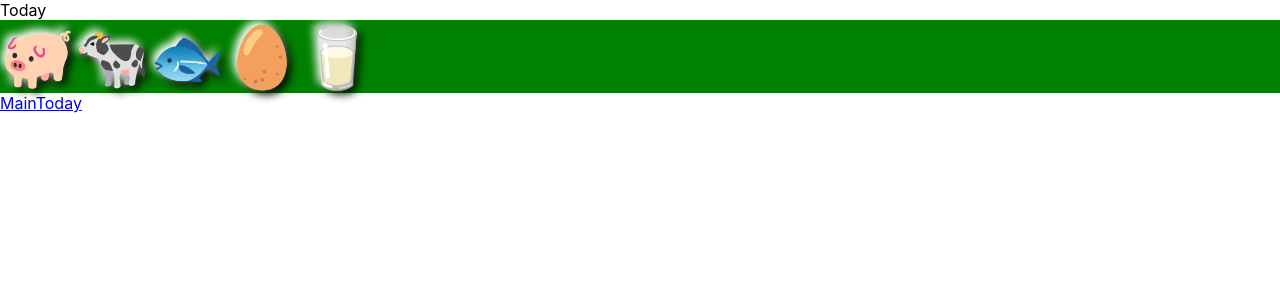
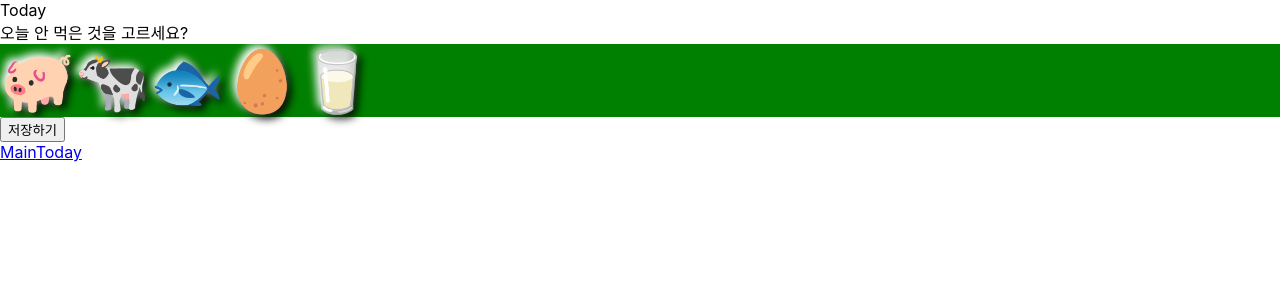
Before and after one commit to veggie-meal/veggie_web, a React (Create React App) app: page /today in a window 1280 px wide. Shown: the top 300 px of the page. Built offline with nearby package versions, Linux system fonts and the light colour scheme.

Commit message:
Add page description and save button

```diff
--- a/src/pages/Today.js
+++ b/src/pages/Today.js
@@ -2,9 +2,14 @@ import React from 'react';
 import EmojiButton from '../components/EmojiButton';
 
 function Today() {
+  function handleClick() {
+    console.log('clicked');
+  }
+
   return (
     <div>
       <header>Today</header>
+      <div>오늘 안 먹은 것을 고르세요?</div>
       <main>
         <EmojiButton food="🐖" />
         <EmojiButton food="🐄" />
@@ -12,6 +17,7 @@ function Today() {
         <EmojiButton food="🥚" />
         <EmojiButton food="🥛" />
       </main>
+      <button onClick={handleClick}>저장하기</button>
     </div>
   );
 }
```
